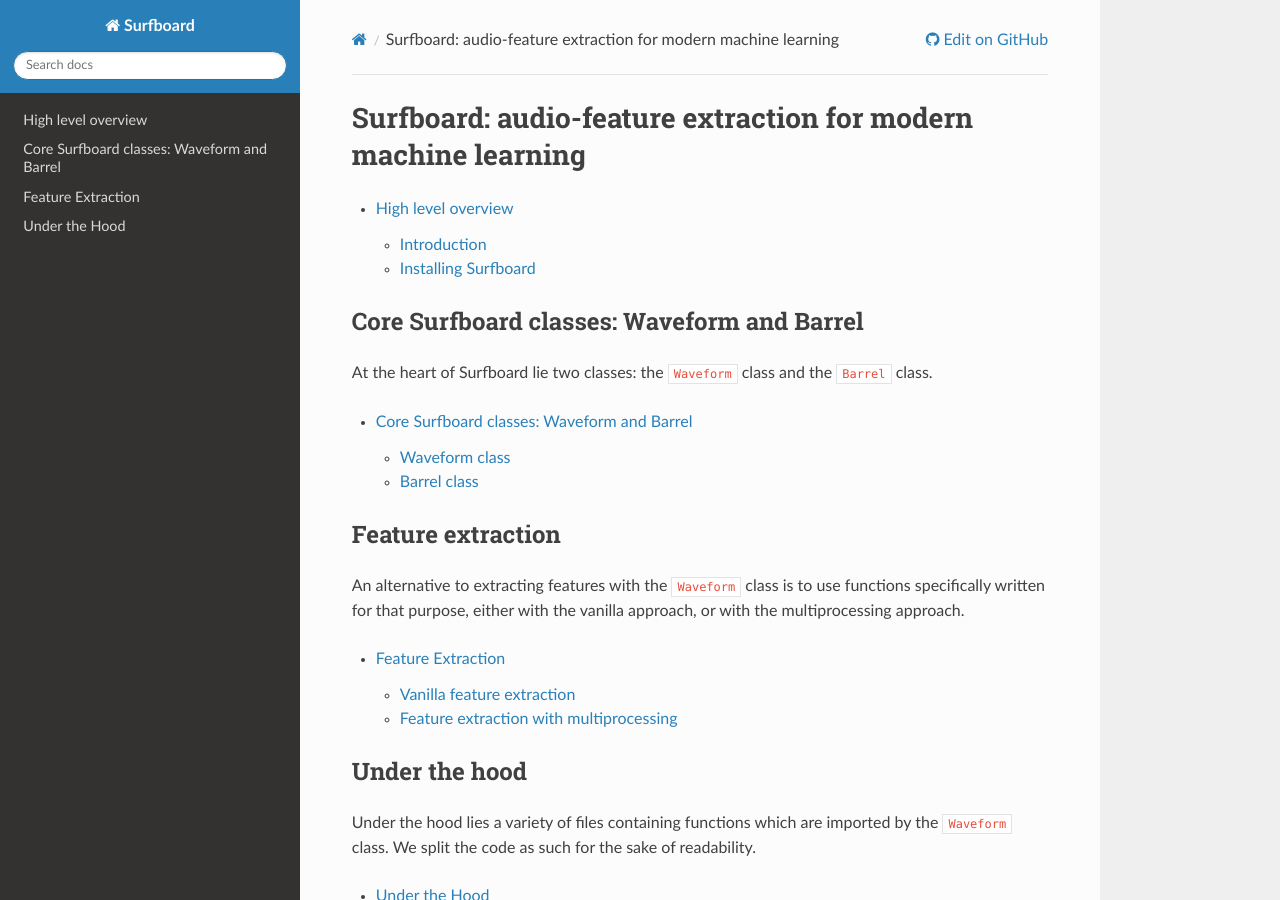
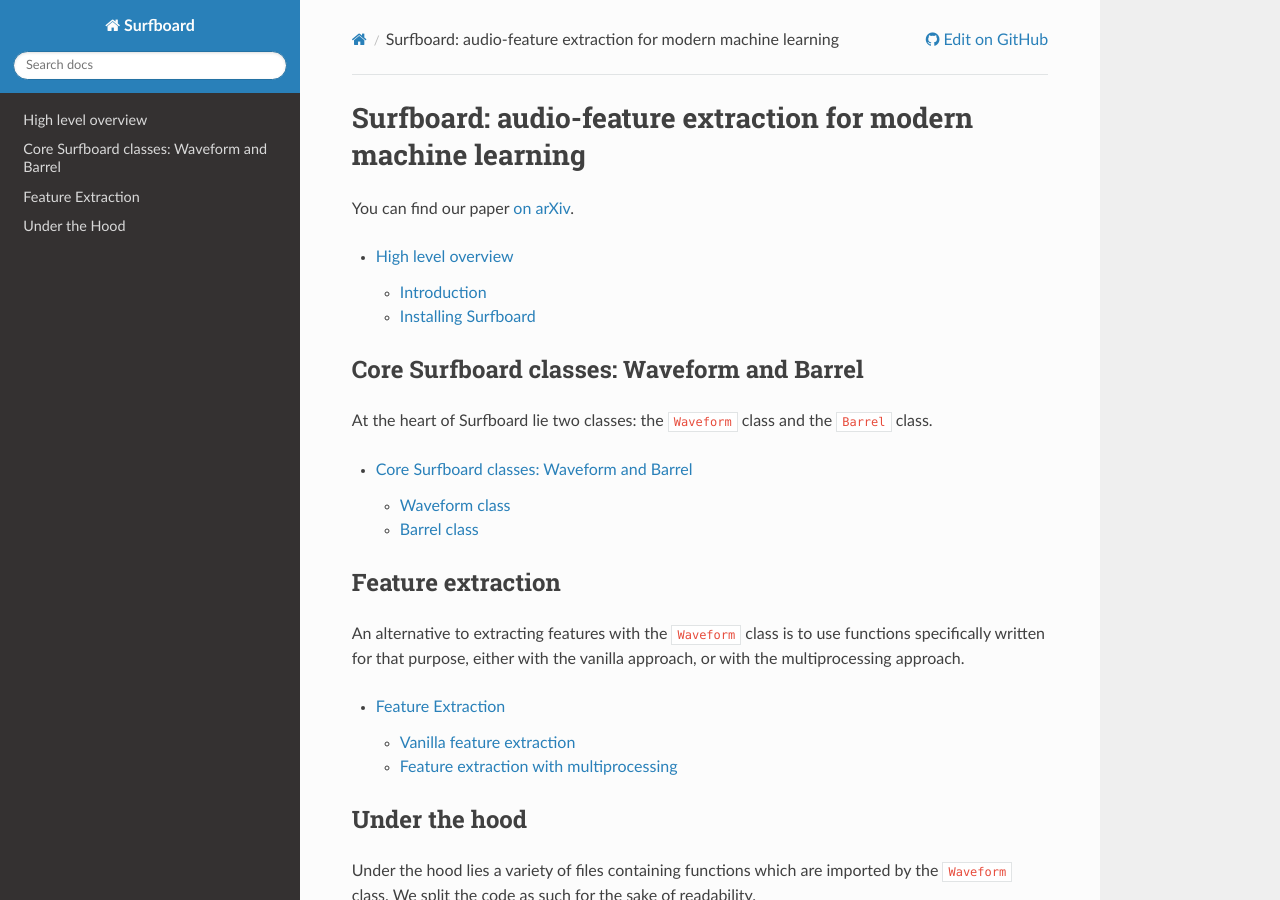
Before and after one commit to novoic/surfboard, a Sphinx documentation site: the page built from docs/index.rst, in a window 1280 px wide and 900 px high. Built offline with Sphinx 7.4.7 and the Read the Docs theme 2.0.0, drawn with Linux system fonts in a browser that asks for light colours.

Commit message:
:pencil: add links to arXiv paper.

```diff
--- a/docs/index.rst
+++ b/docs/index.rst
@@ -2,6 +2,9 @@
 
 Surfboard: audio-feature extraction for modern machine learning
 ===============================================================
+
+You can find our paper `on arXiv
+<https://arxiv.org/abs/2005.08848>`_.
 
 .. toctree::
     :maxdepth: 2
```
Also changed, not shown: README.md (+1 -1 lines).
